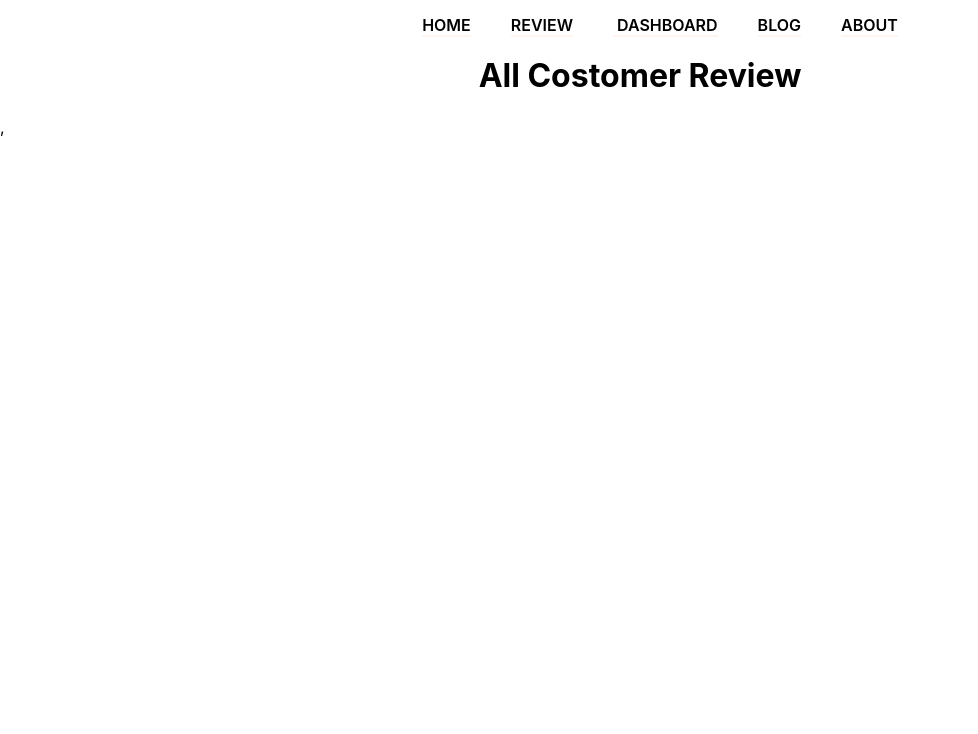
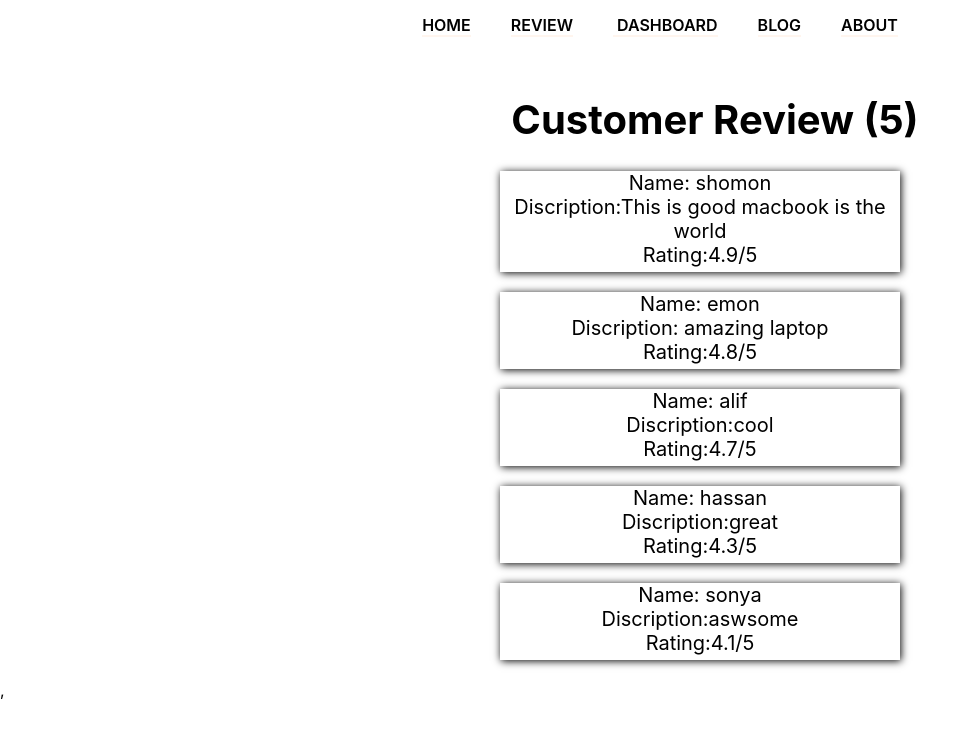
Before and after one commit to emonahmed123/Best-Laptop, a React (Create React App) app: page /review in a window 1280 px wide. Shown: the top 734 px of the page, without its empty margins (0-978 px from the left). Built offline with nearby package versions, Linux system fonts and the light colour scheme.

Commit message:
my fourth commit review added

```diff
--- a/public/data.json
+++ b/public/data.json
@@ -3,7 +3,7 @@
   "id":1,
    "name":"shomon",
  "discription":"This is good macbook is the world",
-   "Rating" : "4.8/5"
+   "Rating" : "4.9/5"
 
 
 },
@@ -19,7 +19,7 @@
   "id":3,
    "name":"alif",
  "discription":"cool",
-   "Rating" : "4.8/5"
+   "Rating" : "4.7/5"
 
 
 },
@@ -27,7 +27,7 @@
   "id":4,
    "name":"hassan",
  "discription":"great",
-   "Rating" : "4.7"
+   "Rating" : "4.3/5"
 
 
 },
@@ -35,7 +35,7 @@
   "id":5,
    "name":"sonya",
  "discription":"aswsome",
-   "Rating" : "4.8"
+   "Rating" : "4.1/5"
 
 
 }
--- a/src/App.js
+++ b/src/App.js
@@ -17,9 +17,9 @@ function App() {
            <Route path='/home' element={<Home/>}></Route>
           <Route path='/review' element={<Reviews/>} ></Route>
           <Route path='/dashboard' element={<Dashboard/>}></Route>
-          <Route path='blog' element={<Blogs/>}></Route>
-          <Route path='\about' element={<About/>}></Route>
-          <Route path='*' element={<NotFound/>}></Route>
+          <Route path='/blog' element={<Blogs/>}></Route>
+         <Route path='/about' element={<About></About>}></Route>
+          {/* <Route path='*' element={<NotFound/>}></Route> */}
        </Routes>
 
 
--- a/src/component/Blogs/Blogs.js
+++ b/src/component/Blogs/Blogs.js
@@ -3,7 +3,7 @@ import React from 'react';
 const Blogs = () => {
     return (
         <div>
-
+            this is bolg
         </div>
     );
 };
--- a/src/component/Reviews/Reviews.js
+++ b/src/component/Reviews/Reviews.js
@@ -1,11 +1,31 @@
 import React from 'react';
+import { LaptopReviewHook } from '../../Hooks/LaptopReviewHook';
 
 const Reviews = () => {
+   const [carts,setCart] =LaptopReviewHook()
     return (
         <div>
-            <h1>
-              All    Costomer  Review
-            </h1>
+
+            <div className='cart-container'>
+
+             <h1>Customer Review ({carts.length}) </h1>
+
+
+
+            {
+                carts.map(cart=>
+                 <p  cart={cart.name} discrap={cart.discription}>
+                        Name: {cart.name} <br/>
+                        Discription:{cart.discription}<br/>
+                         Rating:{cart.Rating}
+
+                </p>)
+            }
+
+
+         </div>
+
+
         </div>
     );
 };
```
Also changed, not shown: src/component/ReviewCart/ReviewCart.js (added, +11 -0 lines), src/component/ReviewCart/ReviewCart.css (added).
